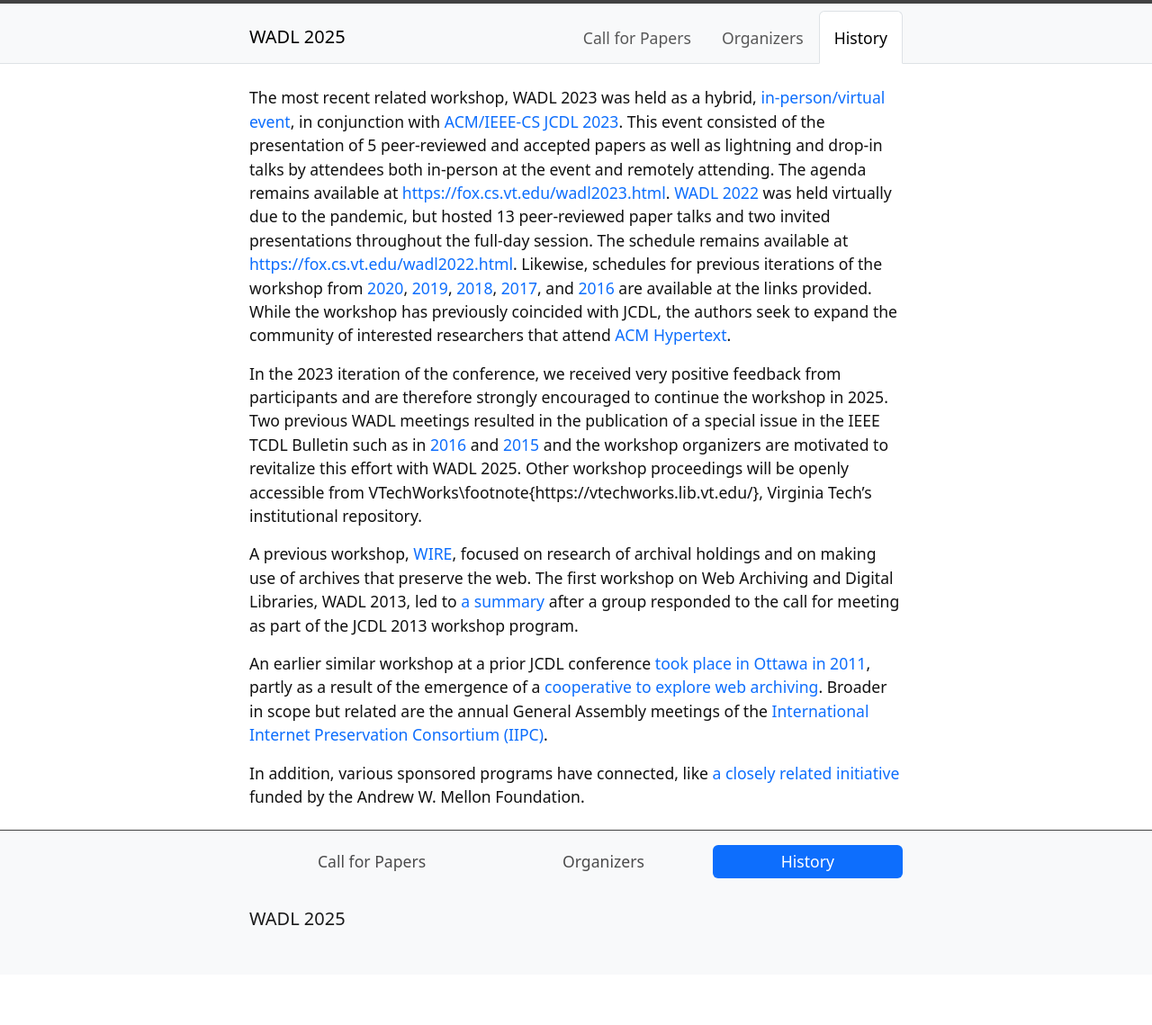
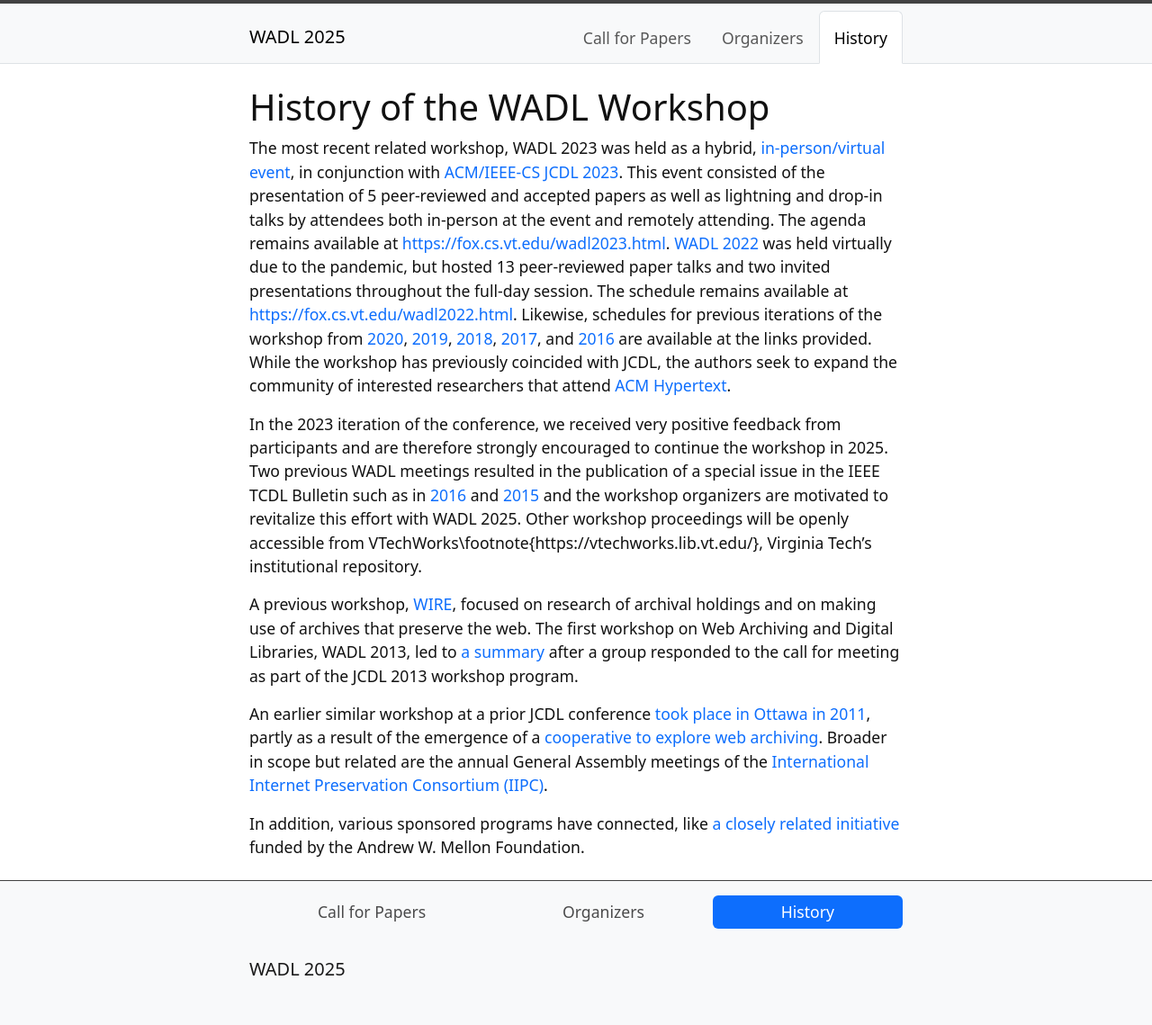
Before and after one commit to wadlworkshop/wadlworkshop.github.io, a Jekyll site: the page built from 2025/content/2-history.md, in a window 1280 px wide. Shown: the whole page at 90% size. Built offline with Jekyll 4.4.1, drawn with Linux system fonts in a browser that asks for light colours; our own code applies the rules of GitHub Pages for plain Markdown files; before the commit the page ends 1083 px from its top, so only the background shows below that.

Commit message:
Update 2-history.md

```diff
--- a/2025/content/2-history.md
+++ b/2025/content/2-history.md
@@ -2,6 +2,8 @@
 title: Workshop History
 nav: History
 ---
+
+# History of the WADL Workshop
 
 The most recent related workshop, WADL 2023 was held as a hybrid, [in-person/virtual event](https://fox.cs.vt.edu/wadl2023.html), in conjunction with [ACM/IEEE-CS JCDL 2023](https://2023.jcdl.org/). This event consisted of the presentation of 5 peer-reviewed and accepted papers as well as lightning and drop-in talks by attendees both in-person at the event and remotely attending. The agenda remains available at [https://fox.cs.vt.edu/wadl2023.html](https://fox.cs.vt.edu/wadl2023.html). [WADL 2022](https://fox.cs.vt.edu/wadl2022.html) was held virtually due to the pandemic, but hosted 13 peer-reviewed paper talks and two invited presentations throughout the full-day session. The schedule remains available at [https://fox.cs.vt.edu/wadl2022.html](https://fox.cs.vt.edu/wadl2022.html). Likewise, schedules for previous iterations of the workshop from [2020](https://fox.cs.vt.edu/wadl2020.html), [2019](https://fox.cs.vt.edu/wadl2019.html), [2018](https://fox.cs.vt.edu/wadl2018.html), [2017](https://fox.cs.vt.edu/wadl2017.html), and [2016](https://fox.cs.vt.edu/wadl2016.html) are available at the links provided. While the workshop has previously coincided with JCDL, the authors seek to expand the community of interested researchers that attend [ACM Hypertext](https://ht.acm.org/ht2025/).
 
```
